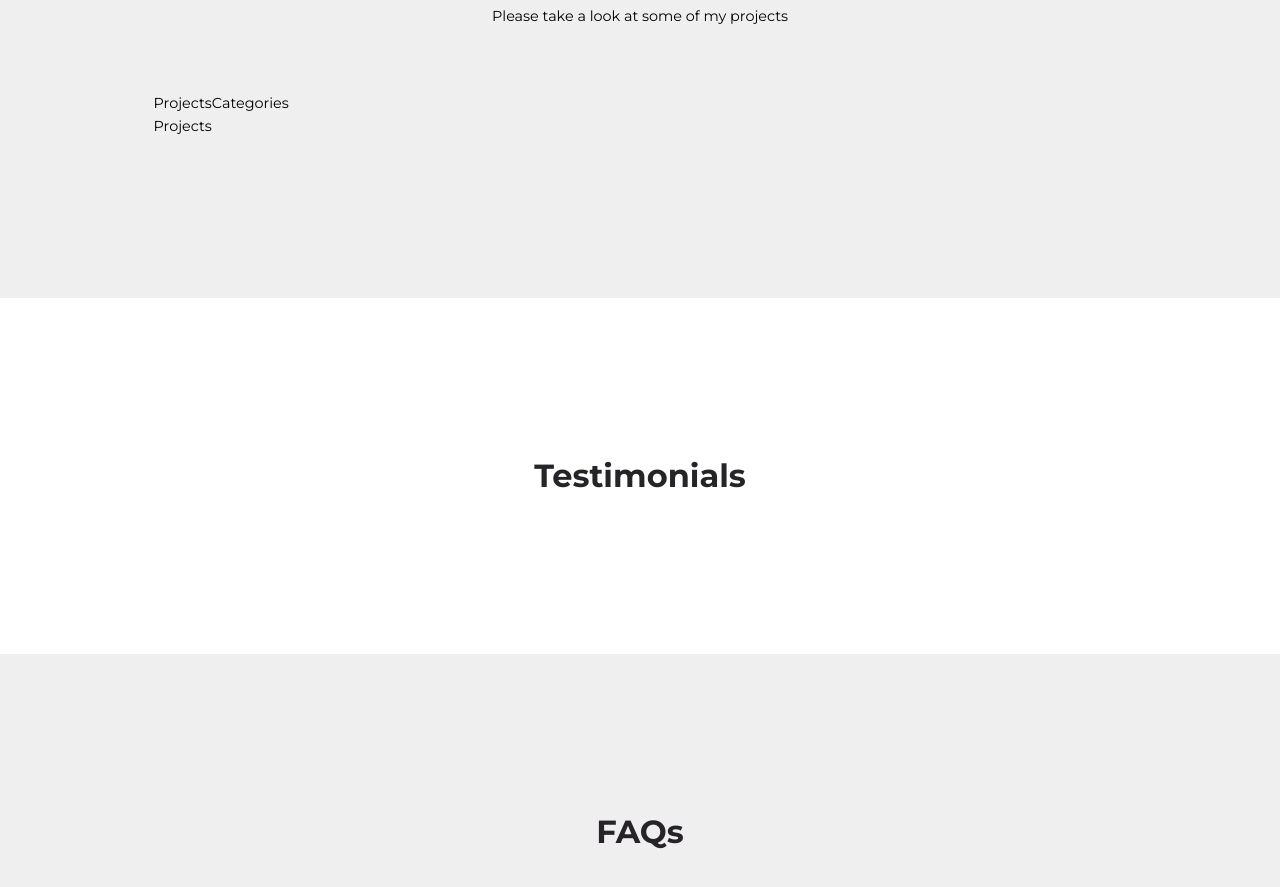
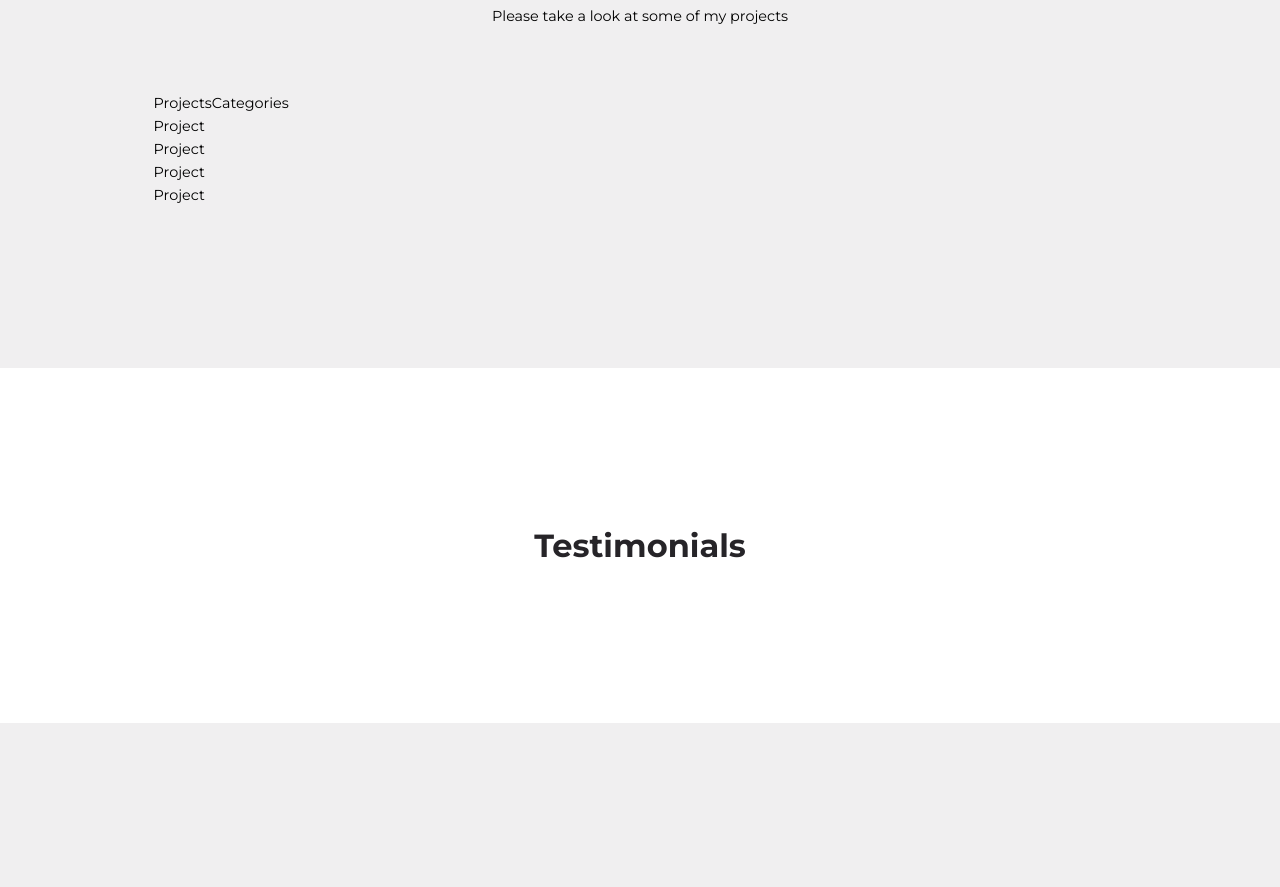
Before and after one commit to andydangit/ProfileV2, a React (Create React App) app: page / in a window 1280 px wide. Shown: the part 2392-3279 px from the top of the page. Built offline with nearby package versions, Linux system fonts and the light colour scheme.

Commit message:
Add: project file and map it to project

```diff
--- /dev/null
+++ b/src/sections/portfolio/Project.jsx
@@ -0,0 +1,9 @@
+import React from 'react'
+
+const Project = () => {
+  return (
+    <div>Project</div>
+  )
+}
+
+export default Project
--- a/src/sections/portfolio/Projects.jsx
+++ b/src/sections/portfolio/Projects.jsx
@@ -1,8 +1,14 @@
-import React from 'react'
+import Project from './Project'
 
-function Projects() {
+function Projects({projects}) {
   return (
-    <div>Projects</div>
+    <div className="portfolio_projects">
+      {
+        projects.map(project =>(
+          <Project key={project.id} project={project}/>
+        ))
+      }
+    </div>
   )
 }
 
```
